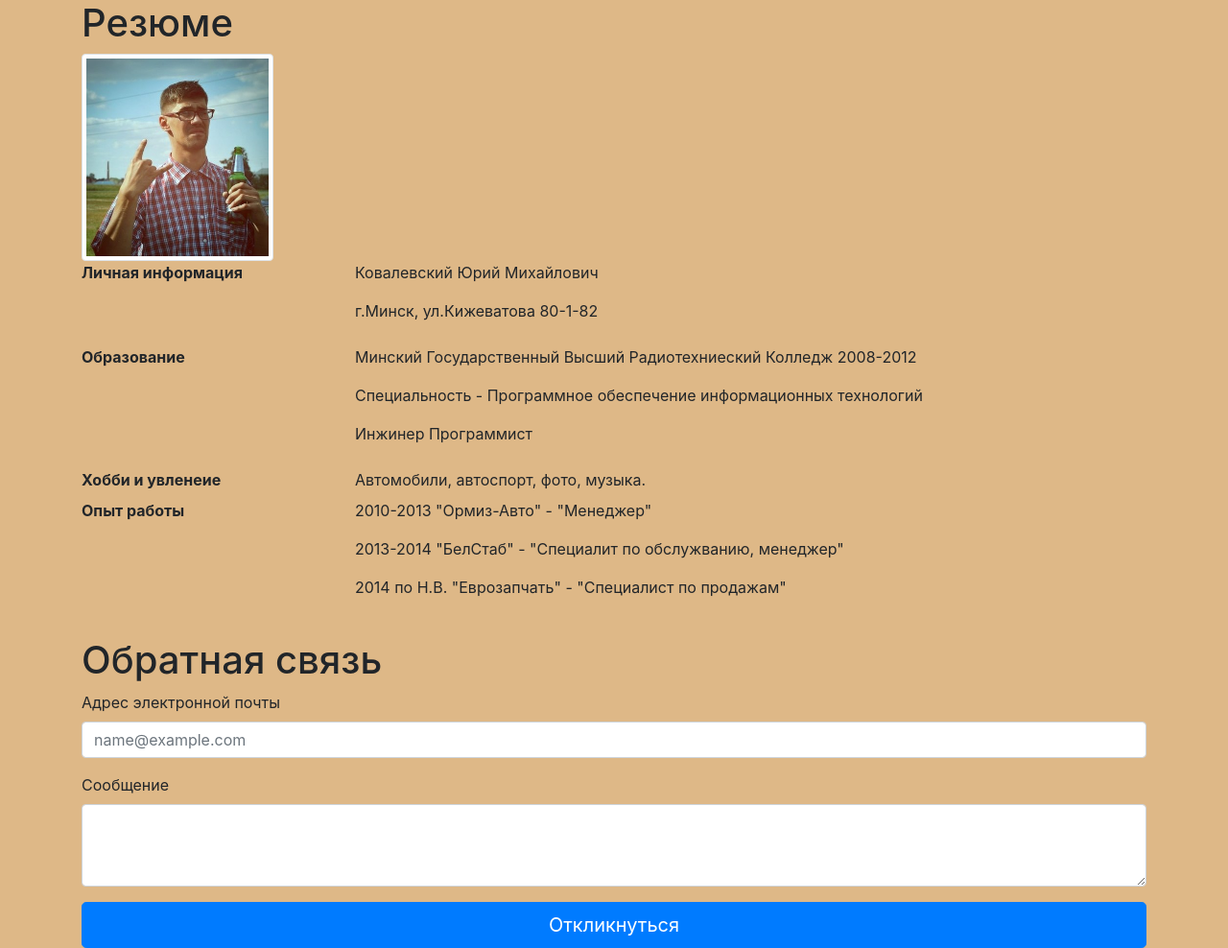
After one commit to rotorypower/django, a Django app: template blog/template/Summary.html in a window 1280 px wide. The commit adds this page. Shown: the whole page at 96% size. Run offline with Django 4.2, Linux system fonts and the light colour scheme; the template is opened without the code that fills it, so the values that code supplies are empty.

Commit message:
add homework Django_16

```diff
--- a/blog/static/index.css
+++ b/blog/static/index.css
@@ -1,3 +1,3 @@
 body {
-    background-color: tan;
+    background-color: burlywood;
 }
--- /dev/null
+++ b/blog/template/Summary.html
@@ -0,0 +1,64 @@
+<!DOCTYPE html>
+<html lang="en">
+<head>
+    <!-- Required meta tags -->
+    <meta charset="utf-8">
+    <meta name="viewport"
+        content="width=device-width, initial-scale=1, shrink-to-fit=no">
+    <!--Bootstrap CSS -->
+    <link rel="stylesheet" href="https://cdn.jsdelivr.net/npm/bootstrap@4.6.1/dist/css/bootstrap.min.css" integrity="sha384-zCbKRCUGaJDkqS1kPbPd7TveP5iyJE0EjAuZQTgFLD2ylzuqKfdKlfG/eSrtxUkn" crossorigin="anonymous">
+
+    <title>My summary</title>
+        <link type="text/css" rel="stylesheet" href="/static/index.css"
+        media="all">
+
+</head>
+<body>
+<div class="container">
+
+    <h1>Резюме</h1>
+    <img src="/media/FOTO.jpg" class="img-thumbnail" alt="" width="200" height="200">
+<dl class="row">
+  <dt class="col-sm-3">Личная информация</dt>
+  <dd class="col-sm-9">
+    <p>Ковалевский Юрий Михайлович </p>
+    <p>г.Минск, ул.Кижеватова 80-1-82</p>
+  </dd>
+
+  <dt class="col-sm-3">Образование</dt>
+  <dd class="col-sm-9">
+    <p>Минский Государственный Высший Радиотехниеский Колледж 2008-2012</p>
+    <p>Специальность - Программное обеспечение информационных технологий </p>
+      <p>Инжинер Программист</p>
+  </dd>
+
+  <dt class="col-sm-3">Хобби и увленеие</dt>
+  <dd class="col-sm-9">Автомобили, автоспорт, фото, музыка.</dd>
+
+  <dt class="col-sm-3 text-truncate">Опыт работы</dt>
+  <dd class="col-sm-9">
+    <p>2010-2013 "Ормиз-Авто" - "Менеджер"</p>
+    <p>2013-2014 "БелСтаб" - "Специалит по обслужванию, менеджер"</p>
+      <p>2014 по Н.В. "Еврозапчать" - "Специалист по продажам"</p>
+  </dd>
+
+    </dl>
+  </dd>
+
+</dl>
+    <h1>Обратная связь</h1>
+<form>
+  <div class="form-group">
+    <label for="exampleFormControlInput1">Адрес электронной почты</label>
+    <input type="email" class="form-control" id="exampleFormControlInput1" placeholder="name@example.com">
+  </div>
+  <div class="form-group">
+    <label for="exampleFormControlTextarea1">Сообщение</label>
+    <textarea class="form-control" id="exampleFormControlTextarea1" rows="3"></textarea>
+  </div>
+    <button type="button" class="btn btn-primary btn-lg btn-block">Откликнуться</button>
+
+</form>
+</div>
+</body>
+</html>
```
Also changed, not shown: blog/media/FOTO.jpg (added).
